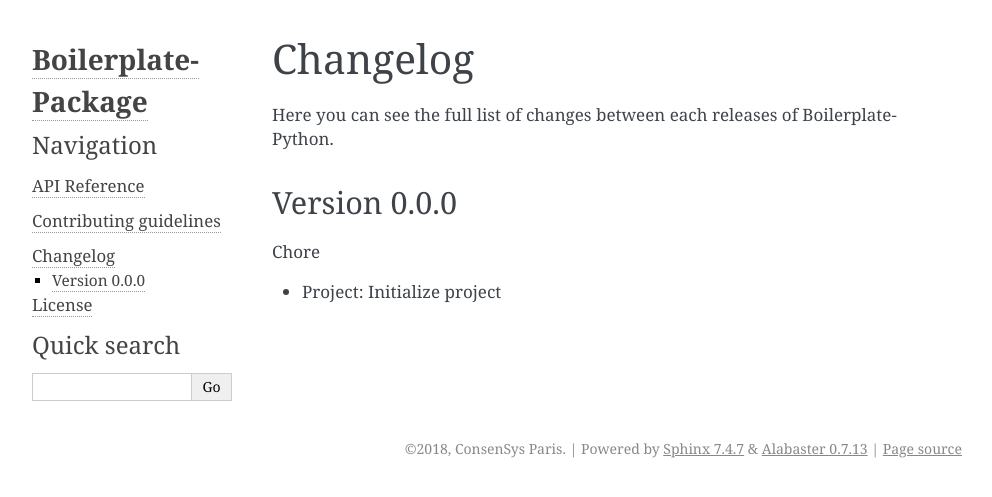
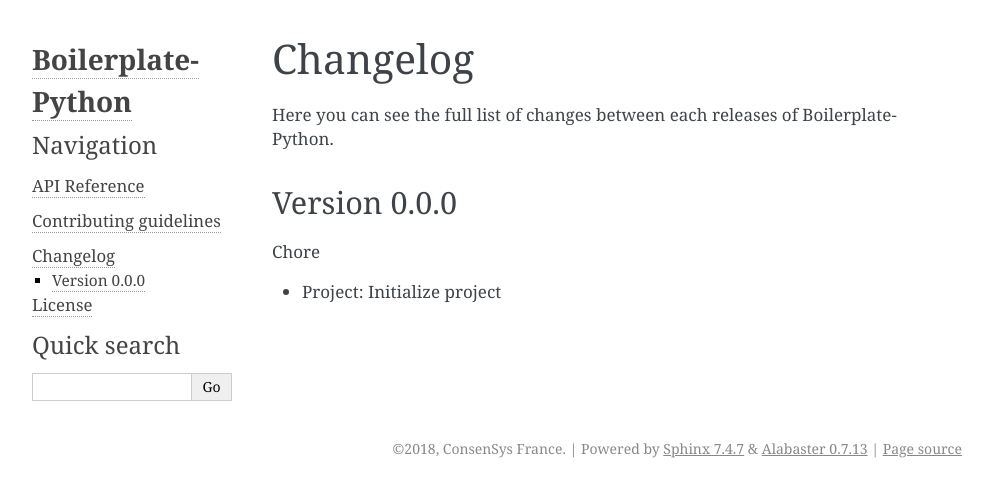
Before and after one commit to nmvalera/cfg-loader, a Sphinx documentation site: the page built from docs/docs/changelog.rst, in a window 1280 px wide. Shown: the top 497 px of the page, without its empty margins (148-1140 px from the left). Built offline with Sphinx 7.4.7, drawn with Linux system fonts in a browser that asks for light colours.

Commit message:
docs(all): update docs

```diff
--- a/docs/conf.py
+++ b/docs/conf.py
@@ -1,5 +1,13 @@
-# Boilerplate-Package documentation build configuration file
-#
+"""
+    docs.conf.py
+    ~~~~~~~~~~~~
+
+    Boilerplate-Python documentation build configuration file
+
+    :copyright: Copyright 2017 by ConsenSys France.
+    :license: BSD, see :ref:`license` for more details.
+"""
+
 # This file is execfile()d with the current directory set to its
 # containing dir.
 #
@@ -13,6 +21,7 @@
 # add these directories to sys.path here. If the directory is relative to the
 # documentation root, use os.path.abspath to make it absolute, like shown here.
 #
+
 import os
 import sys
 from datetime import datetime
@@ -49,12 +58,12 @@
 master_doc = 'docs/index'
 
 # General information about the project.
-PROJECT_NAME = 'Boilerplate-Package'
+PROJECT_NAME = 'Boilerplate-Python'
 AUTHOR = 'ConsenSys France'
 
 project = PROJECT_NAME
 author = AUTHOR
-copyright = '{0}, ConsenSys Paris'.format(BUILD_DATE.year)
+copyright = '{0}, ConsenSys France'.format(BUILD_DATE.year)
 
 # The version info for the project you're documenting, acts as replacement for
 # |version| and |release|, also used in various other places throughout the
--- a/docs/docs/license.rst
+++ b/docs/docs/license.rst
@@ -6,7 +6,7 @@
 Authors
 -------
 
-ConsenSys France
+.. include:: ../../AUTHORS
 
 General License Definitions
 ---------------------------
```
Also changed, not shown: .travis.yml (deleted), 1 other file.
